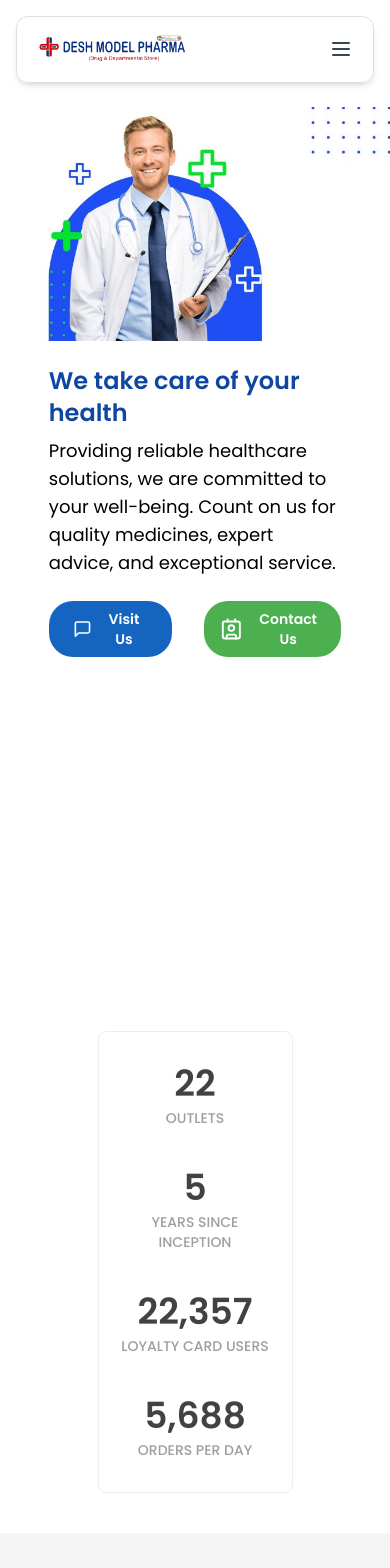
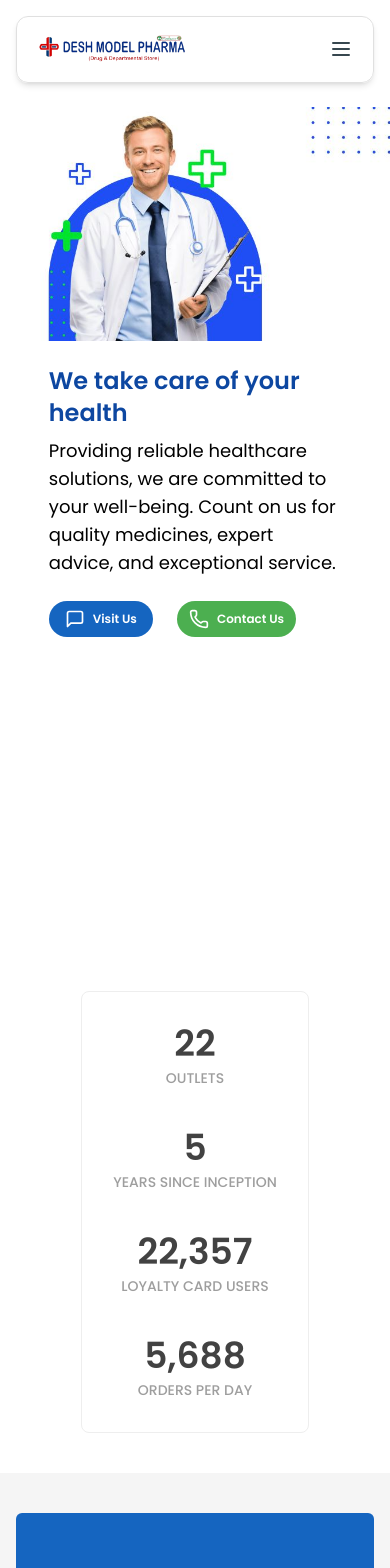
Before and after one commit to mazharul-islam356/desh-pharma-v2, a Next.js app: page / in a window 390 px wide. Shown: the top 1568 px of the page. Built offline with nearby package versions, Linux system fonts and the light colour scheme.

Commit message:
deploy complete

```diff
--- a/app/Home/Banner.jsx
+++ b/app/Home/Banner.jsx
@@ -2,7 +2,7 @@
 import Image from "next/image";
 import { LuMessageSquare } from "react-icons/lu";
 import banner from '../../public/assets/images/doctor.jpg'
-import { Contact } from "lucide-react";
+import { Contact, Phone } from "lucide-react";
 
 
 const Banner = () => {
@@ -21,13 +21,13 @@ const Banner = () => {
             Providing reliable healthcare solutions, we are committed to your well-being. Count on us for quality medicines, expert advice, and exceptional service.
             </h5>
 
-            <div className="w-9/12 mx-auto flex justify-start items-center gap-8 mt-6 font-semibold lg:mb-20">
-                <button className="flex items-center gap-2 lg:px-10 px-6 lg:text-md text-sm py-2 lg:py-3 rounded-3xl text-white bg-blue-800 hover:bg-white hover:text-blue-800 transition ease-in-out hover:border-2 hover:border-blue-800 ">
+            <div className="w-9/12 mx-auto flex justify-start items-center gap-6 mt-6 font-semibold lg:mb-20">
+                <button className="flex items-center gap-2 lg:px-10 px-4 lg:text-md text-xs py-2 lg:py-3 rounded-3xl text-white bg-blue-800 hover:bg-white hover:text-blue-800 transition ease-in-out hover:border-2 hover:border-blue-800 ">
                 <LuMessageSquare className="text-xl font-semibold" />
                     Visit Us</button>
 
-                <button className="flex items-center gap-2 lg:px-10 lg:py-3 py-2 lg:text-md text-sm px-4 rounded-3xl text-white bg-green-500 hover:bg-white hover:text-green-500 transition ease-in-out hover:border-2 hover:border-green-500 ">
-                <Contact className="lg:text-xl font-semibold" />
+                <button className="flex items-center gap-2 lg:px-10 lg:py-3 py-2 lg:text-md text-xs px-3 rounded-3xl text-white bg-green-500 hover:bg-white hover:text-green-500 transition ease-in-out hover:border-2 hover:border-green-500 ">
+                <Phone size={20} className="lg:text-xl font-semibold " />
                    Contact Us</button>
 
             </div>
--- a/app/Home/Contact.jsx
+++ b/app/Home/Contact.jsx
@@ -6,7 +6,7 @@ import Image from 'next/image';
 const Contact = () => {
     return (
         <section id="aboutUs">
-
+<hr />
         <div className='bg-blue-800 text-white lg:mt-10 mt-32'>
 
           <div className='w-10/12 mx-auto rounded-md bg-gray-300 lg:h-64 justify-between items-center lg:flex lg:px-10 lg:py-12 py-6 flex lg:flex-row flex-col-reverse  relative bottom-28'>
--- a/app/Home/FAQ.jsx
+++ b/app/Home/FAQ.jsx
@@ -10,8 +10,11 @@ import health from "../../public/assets/images/groceryShop.jpg";
 const FAQ = () => {
   const handleOpen = (value) => setOpen(open === value ? 0 : value);
   return (
-    <div className="w-10/12 mx-auto flex flex-col justify-between mt-1">
+    <div>
+    <hr className="mb-8"/>
+      <div className="w-10/12 mx-auto flex flex-col justify-between mt-1">
       <div className="lg:flex mb-6 lg:h-[85vh] justify-between gap-5 items-center">
+
 
         <div  className="grid lg:grid-cols-2 gap-4 gap-x-6 justify-center lg:justify-normal">
 
@@ -91,6 +94,7 @@ const FAQ = () => {
         </div>
       </div>
     </div>
+    </div>
   );
 };
 
--- a/app/Home/OurServices.jsx
+++ b/app/Home/OurServices.jsx
@@ -9,7 +9,7 @@ const stats = [
 const OurServices = () => {
     return (
         <div>
-            <div className="grid lg:grid-cols-5 lg:gap-0 gap-10 lg:mt-0 mt-20 justify-around bg-white lg:shadow-md rounded-lg lg:p-10 lg:w-10/12 w-6/12 border px-4 py-8 mx-auto">
+            <div className="grid lg:grid-cols-5 lg:gap-0 gap-10 lg:mt-0 mt-10 justify-around bg-white lg:shadow-md rounded-lg lg:p-10 lg:w-10/12 w-7/12 border px-4 py-8 mx-auto">
       {stats.map((stat, index) => (
         <div key={index} className="text-center">
           <h3 className="text-4xl font-semibold text-gray-800">{stat.value}</h3>
```
